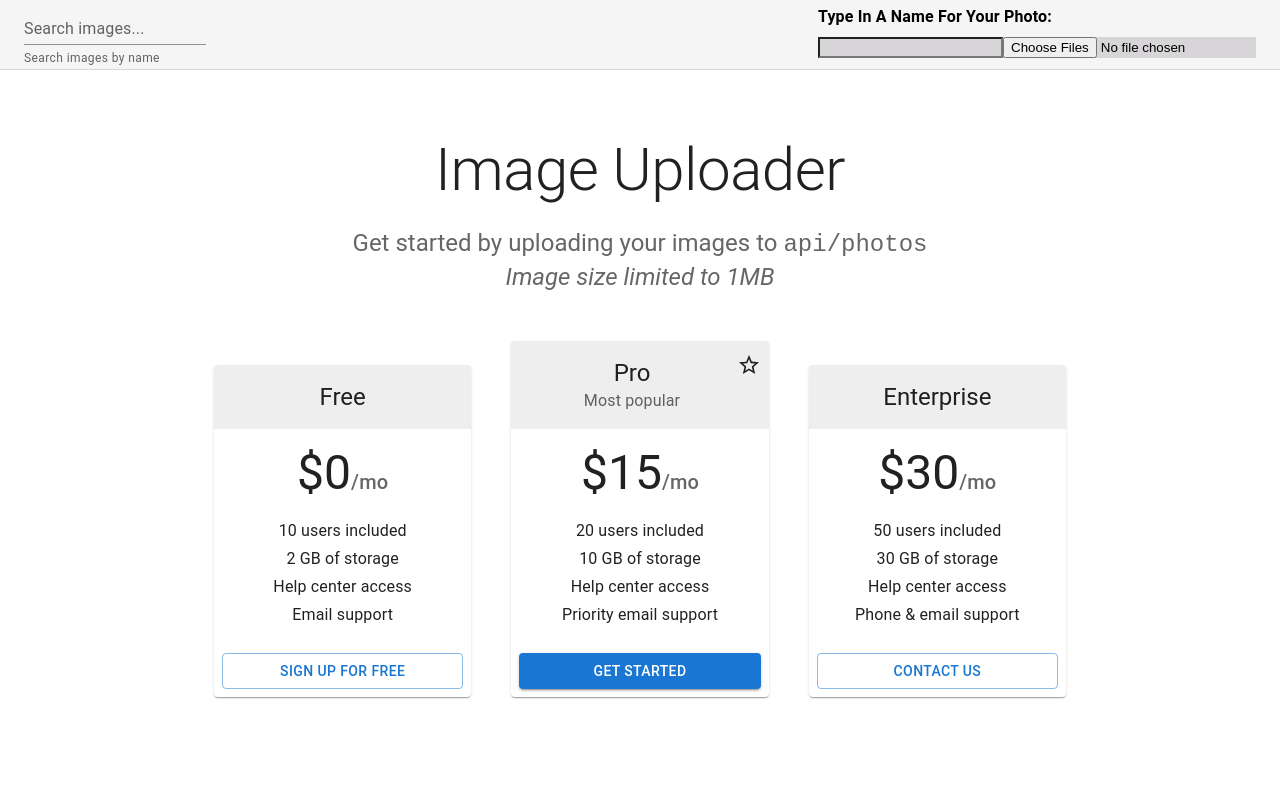
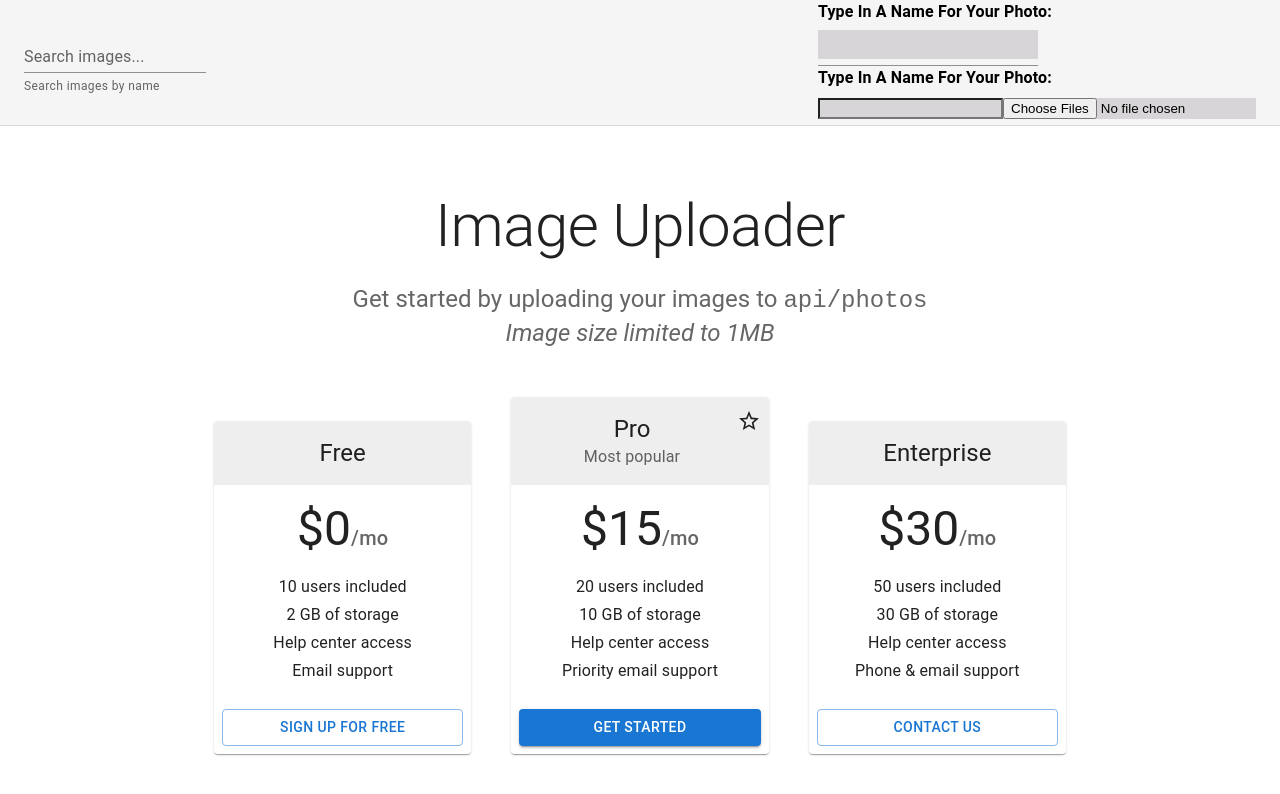
Before and after one commit to danilobatson/photograph-grid, a Next.js app: page /pricing in a window 1280 px wide. Shown: the top 794 px of the page. Built offline with nearby package versions, Linux system fonts and the light colour scheme.

Commit message:
adds MaterialUI input

```diff
--- a/pages/pricing.tsx
+++ b/pages/pricing.tsx
@@ -16,7 +16,7 @@ import GlobalStyles from '@mui/material/GlobalStyles';
 import Container from '@mui/material/Container';
 import TextField from '@mui/material/TextField';
 import axios from 'axios';
-
+import { Input } from '@mui/material';
 const tiers = [
   {
     title: 'Free',
@@ -178,6 +178,18 @@ function PricingContent() {
               <div>
                 <label htmlFor='name'>Type In A Name For Your Photo: </label>
               </div>
+              <Input
+                id='name'
+                type='text'
+                name='name'
+                size='small'
+                value={name}
+                onChange={changeName}
+                required
+              />
+              <div>
+                <label htmlFor='name'>Type In A Name For Your Photo: </label>
+              </div>
               <input
                 id='name'
                 type='text'
```
